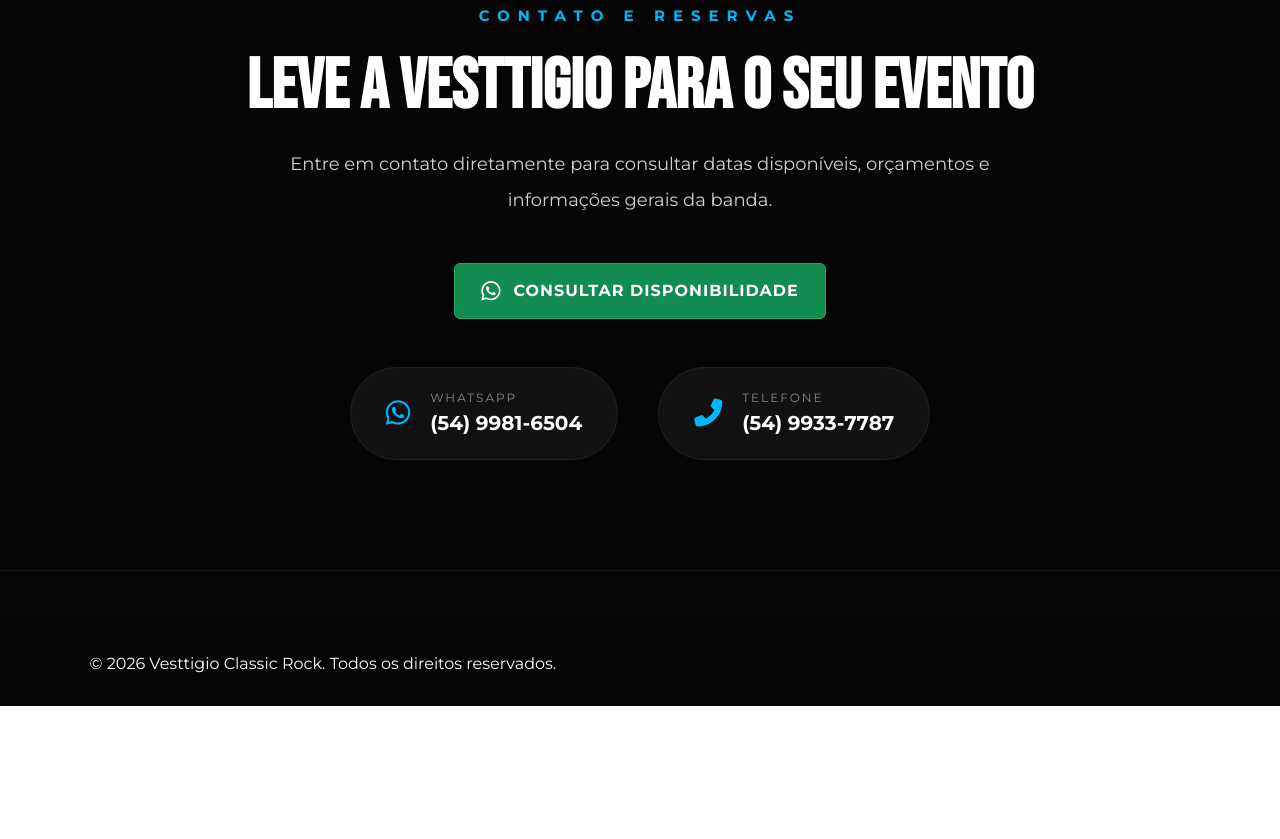
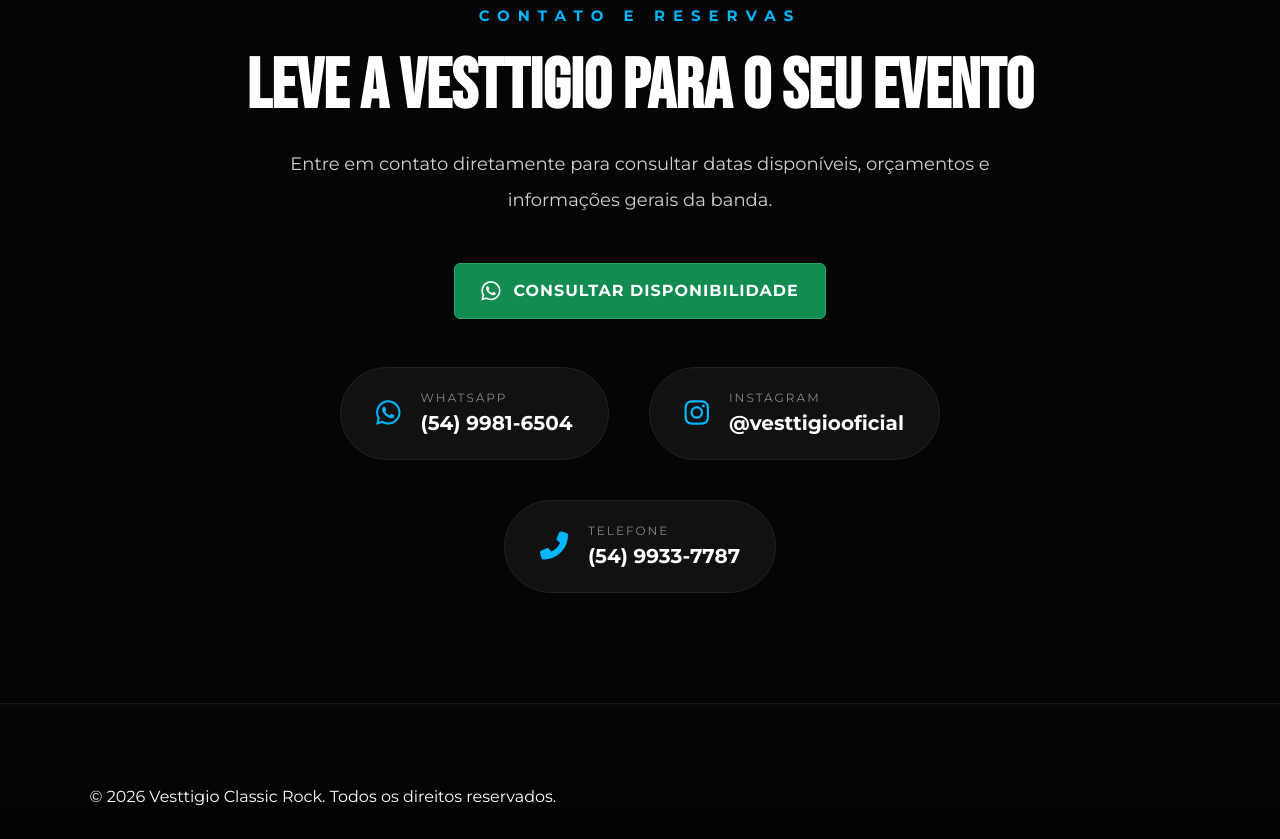
Before and after one commit to Tmaster18/Vesttigio, a plain HTML site: page index.html in a window 1280 px wide. Shown: the part 7316-8155 px from the top of the page. Before the commit the page ends 8022 px from the top, so only its background shows below. Drawn offline with Linux system fonts and the light colour scheme.

Commit message:
Atualizar o index.html
Instagram

```diff
--- a/index.html
+++ b/index.html
@@ -331,6 +331,7 @@
     </div>
 </section>
 
+
 <section id="contact">
     <div class="container">
         <div class="contact-info">
@@ -341,21 +342,42 @@
             <a class="contact-cta" href="https://wa.me/555499816504" target="_blank" rel="noopener noreferrer" aria-label="Conversar com a Vesttigio pelo WhatsApp">
                 <i class="fab fa-whatsapp" aria-hidden="true"></i> CONSULTAR DISPONIBILIDADE
             </a>
+
             <div class="contact-methods">
+
+                <!-- WHATSAPP -->
                 <div class="contact-item">
                     <i class="fab fa-whatsapp"></i>
                     <div>
                         <span>WhatsApp</span>
-                        <a href="https://wa.me/555499816504" target="_blank" rel="noopener noreferrer"><strong>(54) 9981-6504</strong></a>
+                        <a href="https://wa.me/555499816504" target="_blank" rel="noopener noreferrer">
+                            <strong>(54) 9981-6504</strong>
+                        </a>
                     </div>
                 </div>
+
+                <!-- INSTAGRAM -->
+                <div class="contact-item">
+                    <i class="fab fa-instagram"></i>
+                    <div>
+                        <span>Instagram</span>
+                        <a href="https://www.instagram.com/vesttigiooficial/" target="_blank" rel="noopener noreferrer">
+                            <strong>@vesttigiooficial</strong>
+                        </a>
+                    </div>
+                </div>
+
+                <!-- TELEFONE -->
                 <div class="contact-item">
                     <i class="fas fa-phone-alt"></i>
-                   <div>
-    <span>Telefone</span>
-    <a href="tel:5499337787"><strong>(54) 9933-7787</strong></a>
-</div>
+                    <div>
+                        <span>Telefone</span>
+                        <a href="tel:5499337787">
+                            <strong>(54) 9933-7787</strong>
+                        </a>
+                    </div>
                 </div>
+
             </div>
         </div>
     </div>
@@ -377,7 +399,5 @@
 
 <script defer src="script.js"></script>
 
-</script>
-
 </body>
 </html>
```
